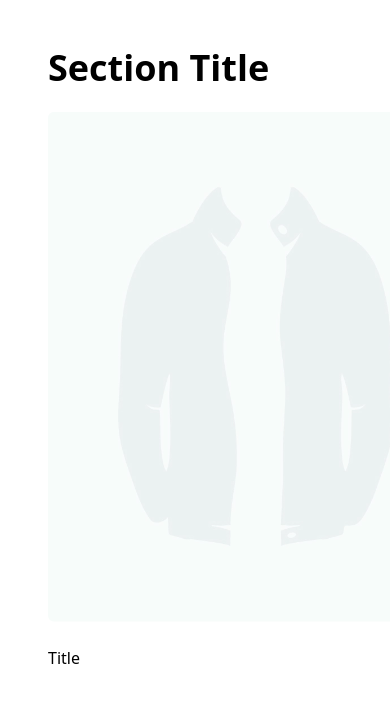
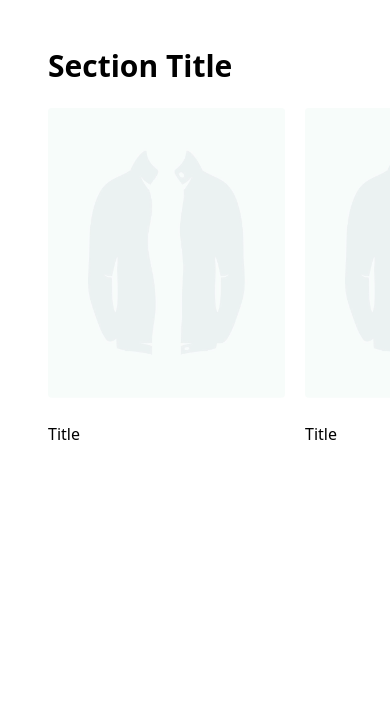
Before and after one commit to OwenGitt/E-CommerceChallenge, a website: page src/index.html in a window 390 px wide. Drawn offline with Linux system fonts and the light colour scheme.

Commit message:
Added responsive design
When the page goes below 600px in width the cards change size.

```diff
--- a/src/index.html
+++ b/src/index.html
@@ -1,4 +1,4 @@
-<!-- HTML Code validated using W3C validator at: https://validator.w3.org/-->
+<!-- HTML Code validated using W3C validator at: https://validator.w3.org/ -->
 <!DOCTYPE html>
 <html lang="en">
   <head>
@@ -10,9 +10,9 @@
     <script src="scripts/indexScripts.js"></script>
   </head>
   <body>
-    <div class="mt-12 ml-12">
-      <h1 class="text-4xl font-sans font-bold mb-6">Section Title</h1>
-      <div class="flex flex-row overflow-x-hidden" id="listToBeDragged"></div>
+    <div class="mt-12 ml-12 ">
+      <h1 class="text-3xl sm:text-4xl font-sans font-bold mb-6 ">Section Title</h1>
+      <div class="flex flex-row overflow-x-hidden " id="listToBeDragged"></div>
     </div>
   </body>
 </html>
--- a/src/scripts/indexScripts.js
+++ b/src/scripts/indexScripts.js
@@ -49,9 +49,9 @@ window.addEventListener("DOMContentLoaded", (event) => {
   for (let totalCards = 0; totalCards < 10; totalCards++) {
     dragList.insertAdjacentHTML(
       "beforeend",
-      "<div class='flex flex-col flex-shrink-0 mr-5 group relative' id='placeholder'>" +
+      "<div class='flex flex-col flex-shrink-0 mr-5 group relative'  id='placeholder'>" +
         "<a href='https://github.com/OwenGitt/VentureStreamChallenge'>" +
-        "<img class='w-auto h-auto hover:scale-105 hover:cursor-pointer ease-in-out duration-500 relative' src='./images/Placeholder_Image.png'></img>" +
+        "<img class='w-[237px] h-[290px] sm:w-[396px] sm:h-[485px]  hover:scale-105 hover:cursor-pointer ease-in-out duration-500 relative' src='./images/Placeholder_Image.png'></img>" +
         " <div class='z-10 rounded-full absolute bg-white p-1 invisible group-hover:visible overflow-x-hidden bottom-24 right-12'>   " +
         "<svg  xmlns='http://www.w3.org/2000/svg' class='w-4 h-4' viewBox='0 0 10.293 9.794' >" +
         "<path id='Arrow' d='M4.865.53,9.232,4.9,4.865,9.263M9,4.9H0' transform='translate(0 0)' fill='none' stroke='#1f1f1e' stroke-width='1.5'  class='arrow' />" +
```
Also changed, not shown: dist/output.css, src/svg.css (line endings or trailing spaces).
